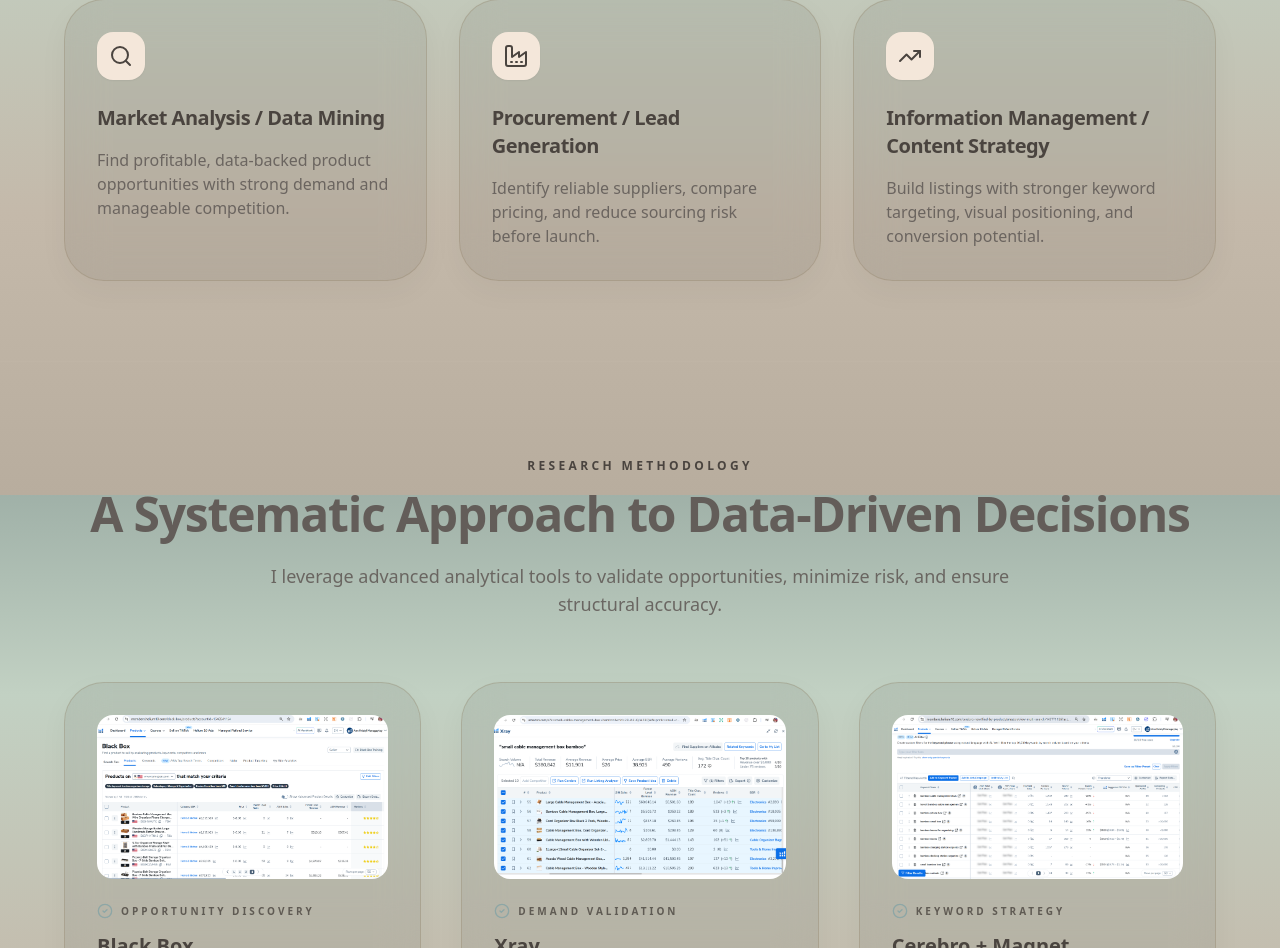
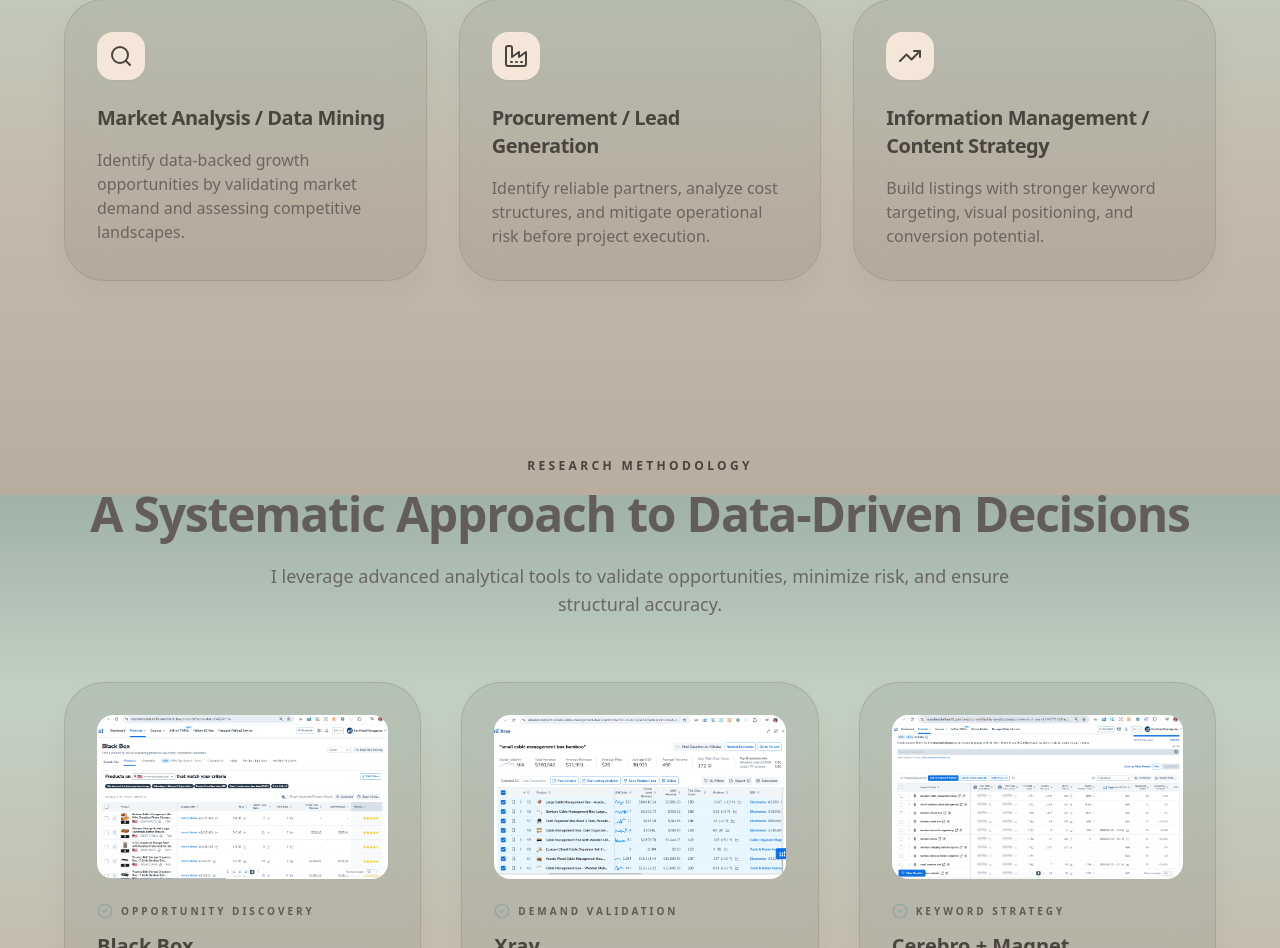
Before and after one commit to reeyoverendia-ai/FBA-Portfolio, a React (Vite) app: page / in a window 1280 px wide. Shown: the part 1105-2053 px from the top of the page. Built offline with nearby package versions, Linux system fonts and the light colour scheme; the HTML template or start-up script is replaced by a standard one.

Commit message:
Update services.js

```diff
--- a/src/data/services.js
+++ b/src/data/services.js
@@ -4,12 +4,12 @@ export const services = [
   {
     icon: Search,
     title: 'Market Analysis / Data Mining',
-    desc: 'Find profitable, data-backed product opportunities with strong demand and manageable competition.'
+    desc: 'Identify data-backed growth opportunities by validating market demand and assessing competitive landscapes.'
   },
   {
     icon: Factory,
     title: 'Procurement / Lead Generation',
-    desc: 'Identify reliable suppliers, compare pricing, and reduce sourcing risk before launch.'
+    desc: 'Identify reliable partners, analyze cost structures, and mitigate operational risk before project execution.'
   },
   {
     icon: TrendingUp,
```
